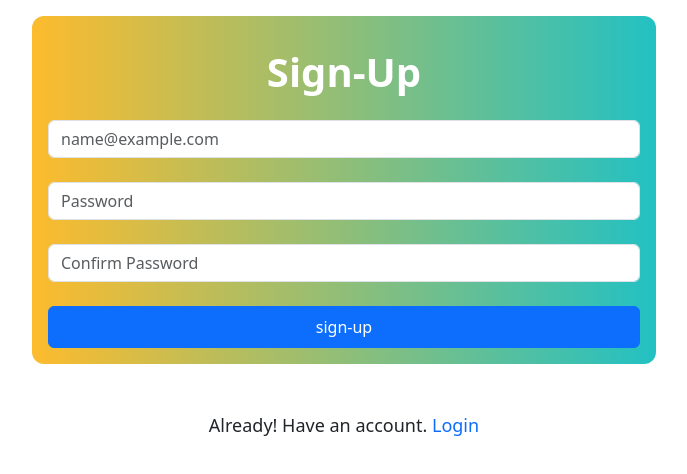
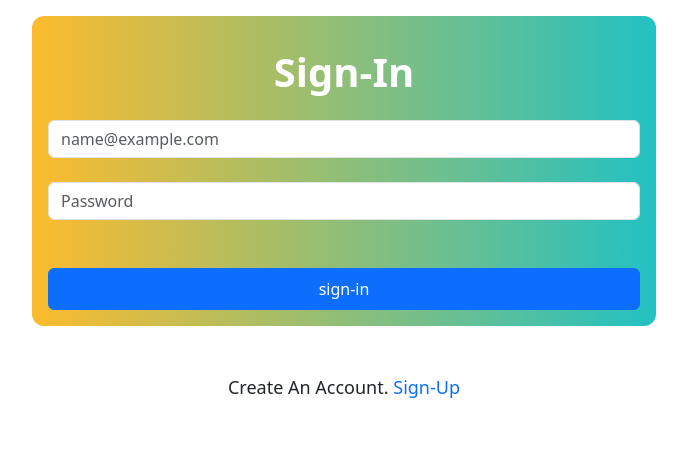
Before and after one commit to CoolShivas/React_3Days_ECOMMERCE, a React (Vite) app in the folder ecomm_project/: page / in a window 1280 px wide. Shown: the top 474 px of the page, without its empty margins (296-983 px from the left). Built offline with nearby package versions, Linux system fonts and the light colour scheme.

Commit message:
Two-way binding of Authentication Page with firebase rest api with all possible conditions.

```diff
--- a/ecomm_project/src/assets/Authentication.jsx
+++ b/ecomm_project/src/assets/Authentication.jsx
@@ -2,40 +2,159 @@ import { useState } from "react";
 import styles from "./Authentication.module.css";
 
 const Authentication = () => {
-
-    const [toggler, setToggler] = useState(true);
+    const [toggler, setToggler] = useState(false);
 
     const switchModeToggler = () => {
         setToggler((prevState) => !prevState);
     };
 
+    const [mail, setMail] = useState("");
+    const [pass, setPass] = useState("");
+    const [cnfPass, setCnfPass] = useState("");
+    const [passMatch, setPassMatch] = useState(false);
+    const [isLoading, setIsLoading] = useState(false);
+
+    const handlerOnPasswordMatch = (e) => {
+        setCnfPass(e.target.value);
+        if (e.target.value === pass) {
+            setPassMatch(true);
+        }
+        else {
+            setPassMatch(false);
+        }
+    };
+
+    const handlerOnSubmitAuth = async (e) => {
+        e.preventDefault();
+
+        // console.log(mail);
+        // console.log(pass);
+        // console.log(cnfPass);
+
+        setIsLoading(true);
+
+        if (mail && pass) {
+            try {
+                if (!mail && !pass) {
+                    throw new Error("Something went wrong");
+                }
+
+                const response = await fetch(`https://identitytoolkit.googleapis.com/v1/accounts:signInWithPassword?key=AIzaSyBNpQpJLNtGm27iuQQwCYokzWkP6cADVLI`, {
+                    method: "POST",
+                    body: JSON.stringify({
+                        email: mail,
+                        password: pass,
+                    }),
+                    headers: {
+                        "Content-Type": "application.json"
+                    }
+                });
+
+                const data = await response.json();
+                console.log("Successfully Log-In", data);
+                setIsLoading(false);
+
+            } catch (error) {
+                console.log(error.message);
+            }
+
+        }
+        if (pass === cnfPass) {
+            try {
+                if (!mail && !pass && !cnfPass) {
+                    throw new Error("Please fill all the fields for signup");
+                }
+
+                const response = await fetch(`https://identitytoolkit.googleapis.com/v1/accounts:signUp?key=AIzaSyBNpQpJLNtGm27iuQQwCYokzWkP6cADVLI`, {
+                    method: "POST",
+                    body: JSON.stringify({
+                        email: mail,
+                        password: pass,
+                        returnSecureToken: true,
+                    }),
+                    headers: {
+                        "Content-Type": "application.json"
+                    }
+                });
+
+                const data = await response.json();
+                console.log("Successfully Sign-Up", data);
+                setIsLoading(false);
+
+            } catch (error) {
+                console.log(error.message);
+            }
+        }
+
+        setMail("");
+        setPass("");
+        setCnfPass("");
+    };
+
     return (
         <>
             <center className="form-signin w-50 m-auto">
-                <form>
-
-                    <div className={styles.auth_form__container} >
-                        <h1 className={styles.heading_sign__up}> {toggler ? "sign-up" : "sign-in"} </h1>
+                <form onSubmit={handlerOnSubmitAuth}>
+                    <div className={styles.auth_form__container}>
+                        <h1 className={styles.heading_sign__up}>
+                            {toggler ? "sign-up" : "sign-in"}
+                        </h1>
 
                         <div>
-                            <input type="email" className="form-control" placeholder="name@example.com" />
+                            <input
+                                type="email"
+                                name="email"
+                                className="form-control"
+                                placeholder="name@example.com"
+                                value={mail}
+                                onChange={(e) => setMail(e.target.value)}
+                            />
                         </div>
                         <br />
                         <div>
-                            <input type="password" className="form-control" placeholder="Password" />
+                            <input
+                                type="password"
+                                name="password"
+                                className="form-control"
+                                placeholder="Password"
+                                value={pass}
+                                onChange={(e) => setPass(e.target.value)}
+                            />
                         </div>
                         <br />
-                        {toggler && <div>
-                            <input type="password" className="form-control" placeholder="Confirm Password" />
-                        </div>}
+                        {toggler && (
+                            <div>
+                                <input
+                                    type="password"
+                                    name="confirmpassword"
+                                    className="form-control"
+                                    placeholder="Confirm Password"
+                                    value={cnfPass}
+                                    onChange={handlerOnPasswordMatch}
+                                />
+                            </div>
+                        )}
                         <br />
-                        <button className="btn btn-primary w-100 py-2" type="submit">  {toggler ? "sign-up" : "sign-in"} </button>
+
+                        {passMatch && <center className={styles.pass_match}> password match </center>}
+                        {!passMatch && cnfPass.length > 0 && <center className={styles.pass_not__match}> password not match </center>}
+
+                        {isLoading && <center className={styles.loading_state}> Loading... </center>}
+
+                        {!isLoading && <button className="btn btn-primary w-100 py-2" type="submit">
+                            {toggler ? "sign-up" : "sign-in"}
+                        </button>}
                     </div>
-                    <p className={styles.para_sign__up}> {toggler ? "Already! Have an account." : "Create an account"} <a href="#" onClick={switchModeToggler}> {toggler ? "login" : "sign-up"} </a> </p>
+                    <p className={styles.para_sign__up}>
+                        {toggler ? "Already! Have an account. " : "Create an account. "}
+                        <a href="#" onClick={switchModeToggler}>
+                            {toggler ? "login" : "sign-up"}
+                        </a>
+                    </p>
                 </form>
             </center>
         </>
-    )
-}
+    );
+};
 
 export default Authentication;
--- a/ecomm_project/src/assets/Authentication.module.css
+++ b/ecomm_project/src/assets/Authentication.module.css
@@ -23,6 +23,7 @@
     margin-top: 3rem;
     font-weight: 500;
     font-size: large;
+    text-transform: capitalize;
 }
 
 a{
@@ -35,3 +36,27 @@ a:hover{
     text-transform: capitalize;
     font-size: larger;
 }
+
+
+.pass_match{
+    background-color: yellowgreen;
+    font-weight: 500;
+    text-transform: capitalize;
+    margin-bottom: 1rem;
+}
+
+.pass_not__match{
+    background-color: tomato;
+    color: white;
+    font-weight: 500;
+    text-transform: capitalize;
+    margin-bottom: 1rem;
+}
+
+.loading_state{
+    background-color: slategrey;
+    font-weight: 500;
+    font-size: 25px;
+    color: white;
+    padding: 10px;
+}
```
